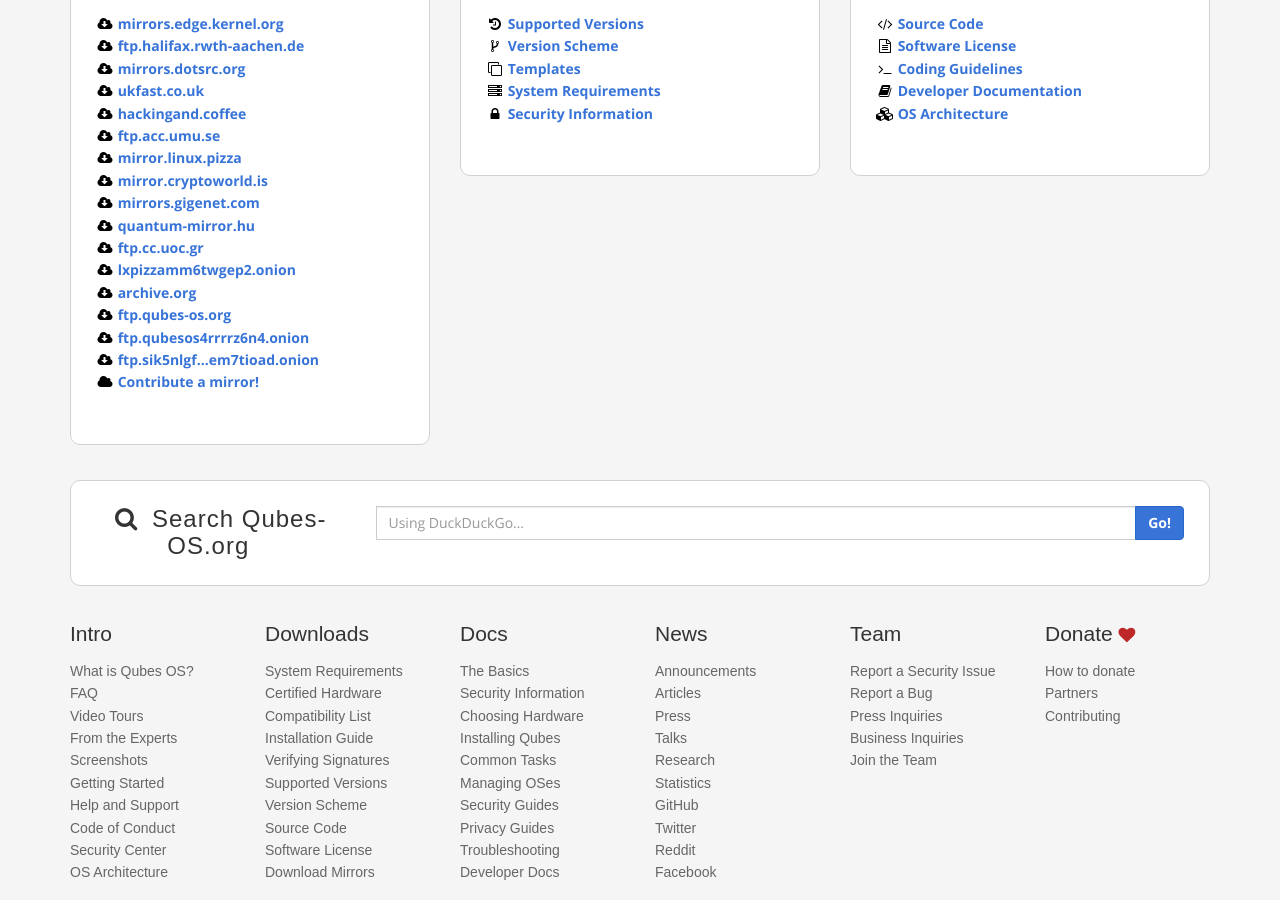
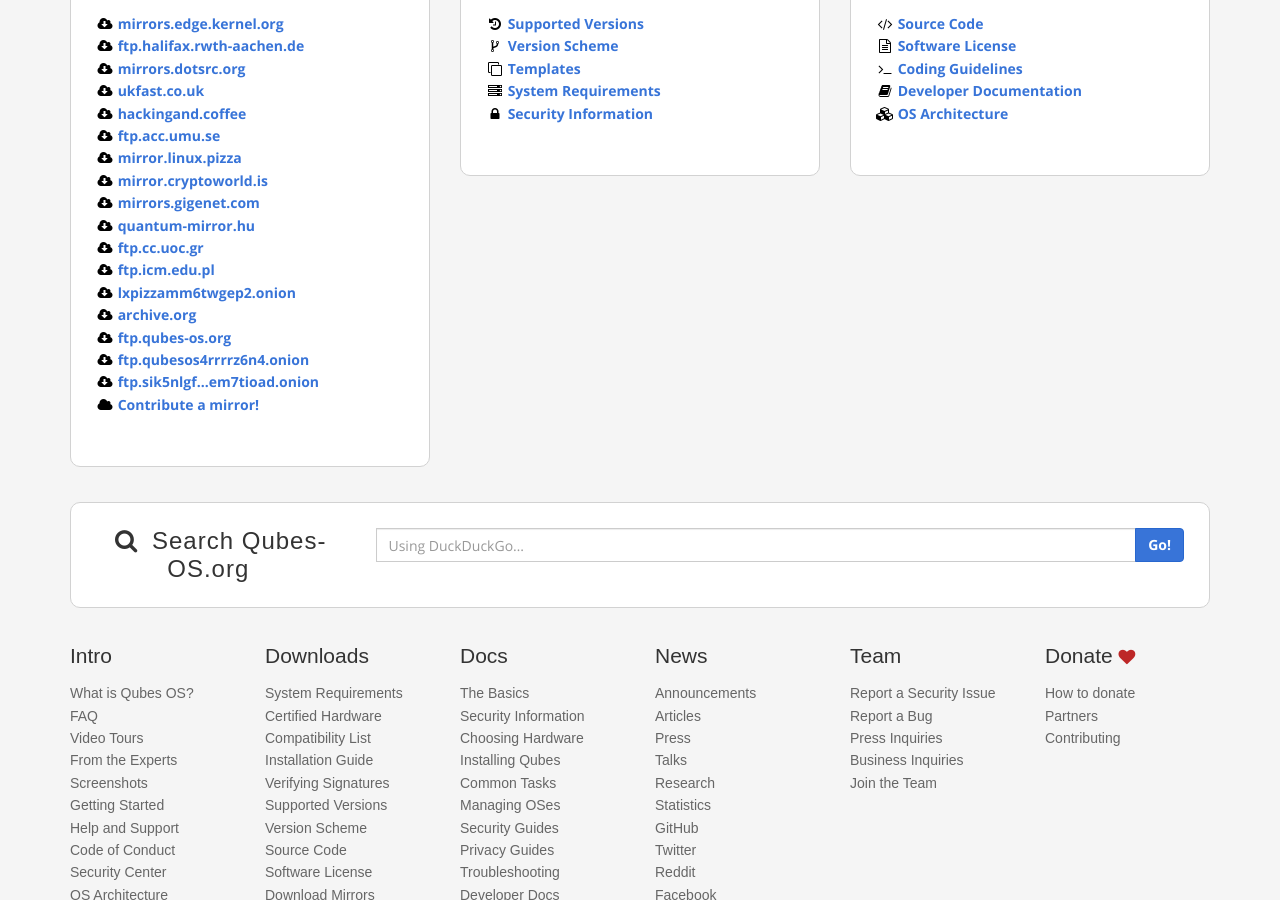
Before and after one commit to QubesOS/qubesos.github.io, a Jekyll site: the page built from pages/downloads.md, in a window 1280 px wide and 900 px high, scrolled down 3372 px. Built offline with Jekyll 4.4.1, drawn with Linux system fonts in a browser that asks for light colours; some web fonts are replaced.

Commit message:
Add ftp.icm.edu.pl mirror to list

```diff
--- a/pages/downloads.md
+++ b/pages/downloads.md
@@ -172,6 +172,7 @@ redirect_from:
         <li><a href="https://mirrors.gigenet.com/qubes/"><i class="fa fa-cloud-download fa-fw black-icon"></i> mirrors.gigenet.com</a></li>
         <li><a href="https://quantum-mirror.hu/mirrors/pub/qubes"><i class="fa fa-cloud-download fa-fw black-icon"></i> quantum-mirror.hu</a></li>
         <li><a href="https://ftp.cc.uoc.gr/mirrors/linux/qubes/"><i class="fa fa-cloud-download fa-fw black-icon"></i> ftp.cc.uoc.gr</a></li>
+        <li><a href="http://ftp.icm.edu.pl/pub/os/qubes/"><i class="fa fa-cloud-download fa-fw black-icon"></i> ftp.icm.edu.pl</a></li>
         <li><a href="http://lxpizzamm6twgep2.onion/"><i class="fa fa-cloud-download fa-fw black-icon"></i> lxpizzamm6twgep2.onion</a></li>
         <li><a href="https://archive.org/download/QubesOS"><i class="fa fa-cloud-download fa-fw black-icon"></i> archive.org</a></li>
         <li><a href="https://ftp.qubes-os.org/iso/"><i class="fa fa-cloud-download fa-fw black-icon"></i> ftp.qubes-os.org</a></li>
```
